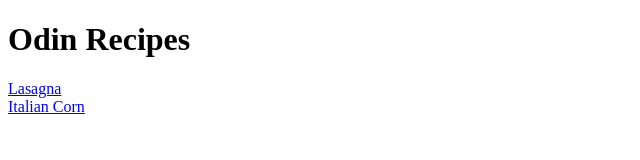
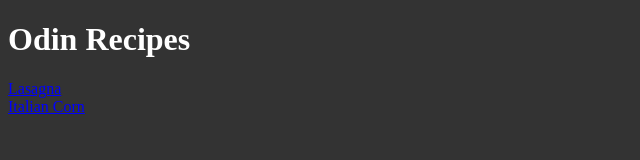
Before and after one commit to nasscim/odin-recipes, a plain HTML site: page index.html in a window 1280 px wide. Shown: the whole page, without its empty margins (0-640 px from the left). Drawn offline with Linux system fonts and the light colour scheme.

Commit message:
add some style to the ''project''

```diff
--- a/index.html
+++ b/index.html
@@ -4,6 +4,7 @@
   <meta charset="UTF-8">
   <meta name="viewport" content="width=device-width, initial-scale=1.0">
   <title>Recipes Book</title>
+  <link rel="stylesheet" href="./style.css">
 </head>
 <body>
   <h1>Odin Recipes</h1>
--- /dev/null
+++ b/style.css
@@ -0,0 +1,16 @@
+body {
+  background-color: #333;
+  color: white;
+}
+
+a {
+  color: blue;
+}
+
+a:hover {
+  color: aqua;
+}
+
+a:visited {
+  color: purple;
+}
```
Also changed, not shown: recipes/corn.html (+1 -0 lines), recipes/lasagna.html (+1 -0 lines).
